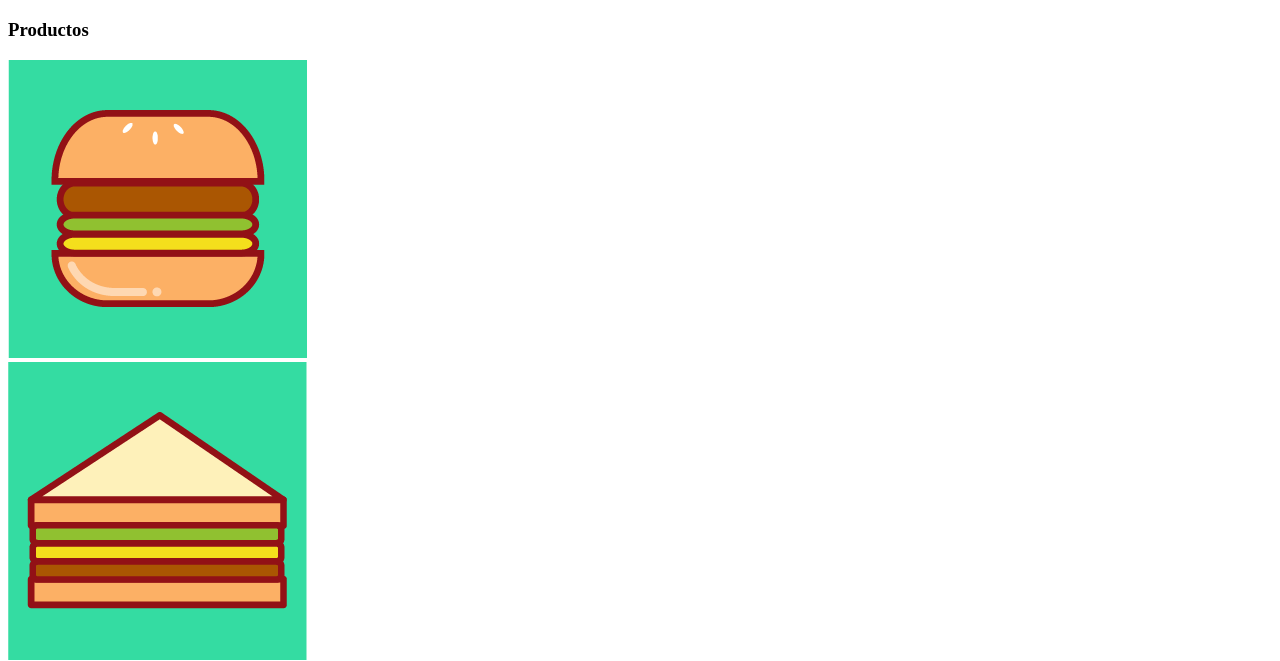
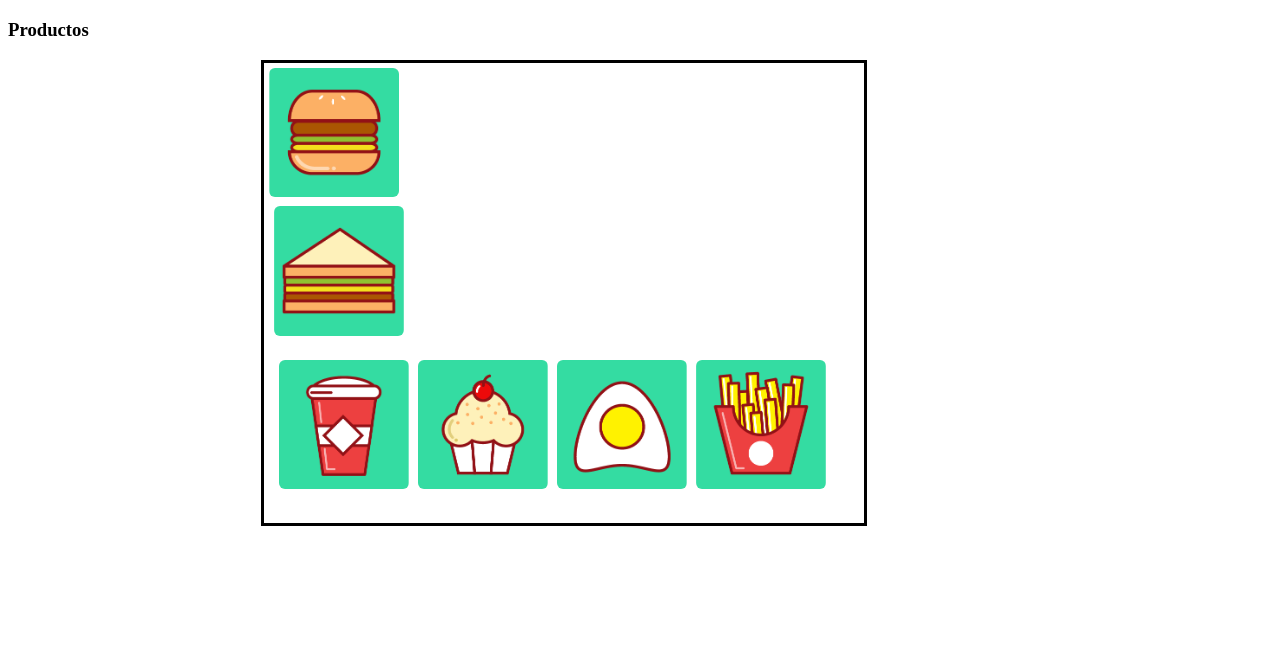
Before and after one commit to luisg84/SnackOS, a website: page index.html in a window 1280 px wide. Shown: the part 123-784 px from the top of the page. Drawn offline with Linux system fonts and the light colour scheme.

Commit message:
intente cambiar el css

```diff
--- a/css/master.css
+++ b/css/master.css
@@ -17,3 +17,24 @@
 
 
 }
+
+
+.seccion1 .prod{
+   display: block;
+   margin-left:20%;
+
+    border: solid;
+    width: 600px;
+
+}
+
+
+.seccion1 .prod div{
+   display: inline-block;
+   padding: 5px
+}
+
+.seccion1 .prod img{
+    width: 130px;
+    border-radius: 6px;
+}
```
